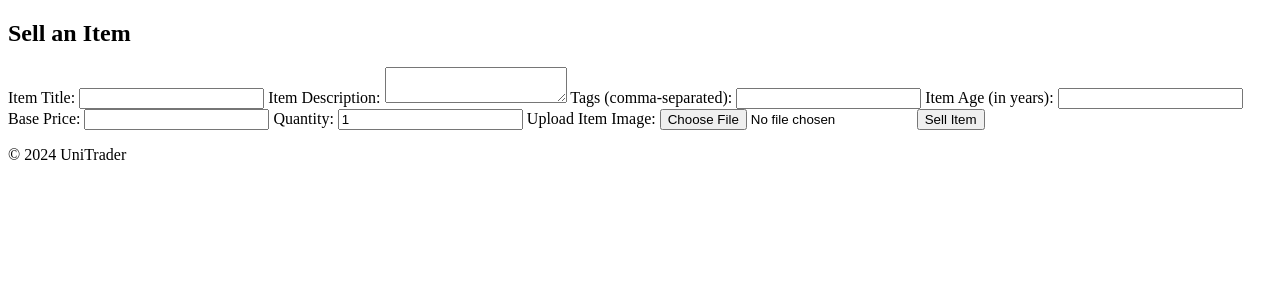
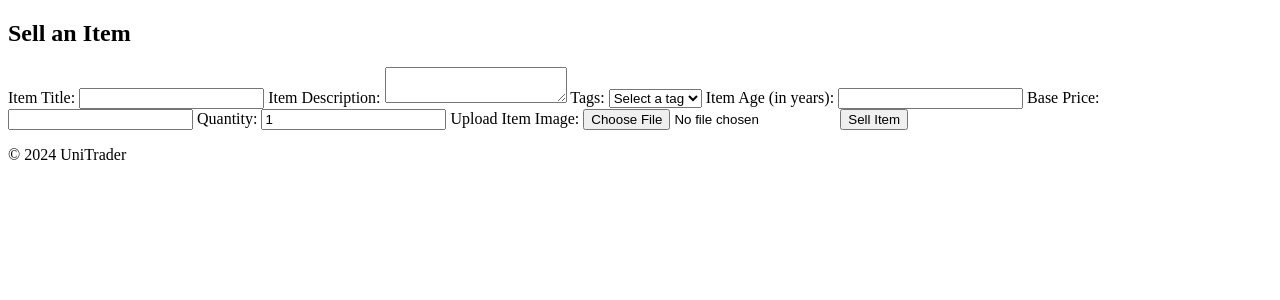
Before and after one commit to pavan082005/AMS, a Django app: page /sell/ in a window 1280 px wide. Shown: the part 70-370 px from the top of the page. Run offline with Django 5.2, Linux system fonts and the light colour scheme.

Commit message:
small change

```diff
--- a/templates/unitrader/sell_item.html
+++ b/templates/unitrader/sell_item.html
@@ -10,8 +10,13 @@
     <label for="item_description">Item Description:</label>
     <textarea id="item_description" name="item_description"></textarea>
 
-    <label for="item_tags">Tags (comma-separated):</label>
-    <input type="text" id="item_tags" name="item_tags">
+    <label for="item_tags">Tags:</label>
+<select id="item_tags" name="item_tags" required>
+    <option value="" disabled selected>Select a tag</option>  <!-- Placeholder option -->
+    <option value="auction">Auction</option>
+    <option value="lbin">LBin</option>
+</select>
+
 
     <label for="item_age">Item Age (in years):</label>
     <input type="number" id="item_age" name="item_age">
```
Also changed, not shown: db.sqlite3, unitrader/views.py (line endings or trailing spaces).
